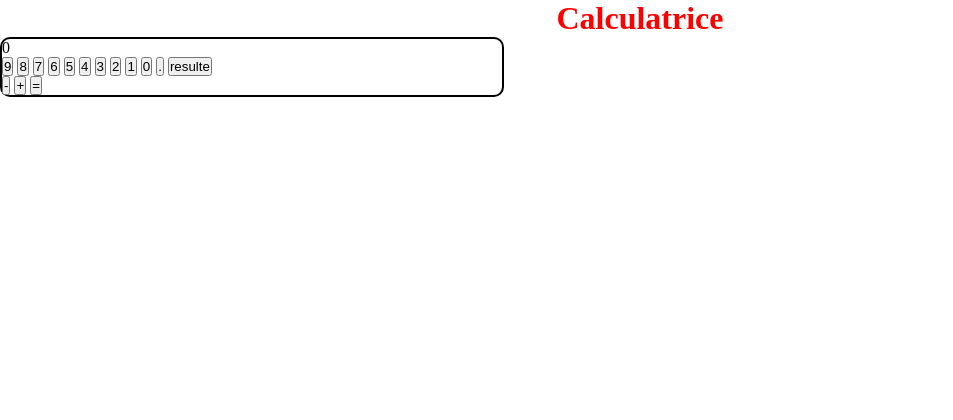
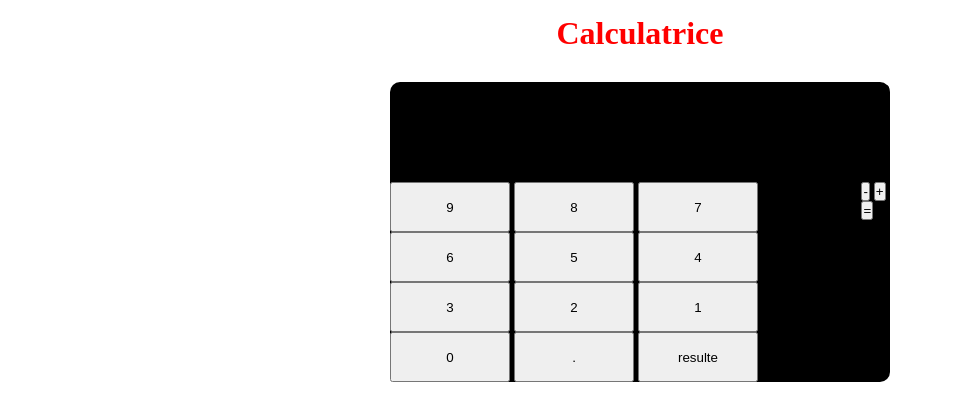
Before and after one commit to Abakrimsamir/calculatrice, a plain HTML site: page index.html in a window 1280 px wide. Shown: the whole page, without its empty margins (0-953 px from the left). Drawn offline with Linux system fonts and the light colour scheme.

Commit message:
Update styles.css

```diff
--- a/styles.css
+++ b/styles.css
@@ -5,16 +5,33 @@
 .calculatrice{
     display: flex;
     flex-direction: column;
-    justify-content: center;
+    align-items: center;
 }
 h1{
     color: red;
     text-align: center;
+    padding-bottom: 30px;
+    padding-top: 15px;
 }
 .elements{
     display: flex;
     flex-direction: column;
-    border: 2px solid black;
+    background-color: black;
     border-radius: 10px;
     width: 500px;
 }
+.resulte{
+    height: 100px;
+    text-align: right;
+}
+.numbers button{
+    width: 120px;
+    height: 50px;
+}
+.characters{
+    display: flex;
+}
+.Operations{
+    width: 90px;
+    height: 50px;
+}
```
